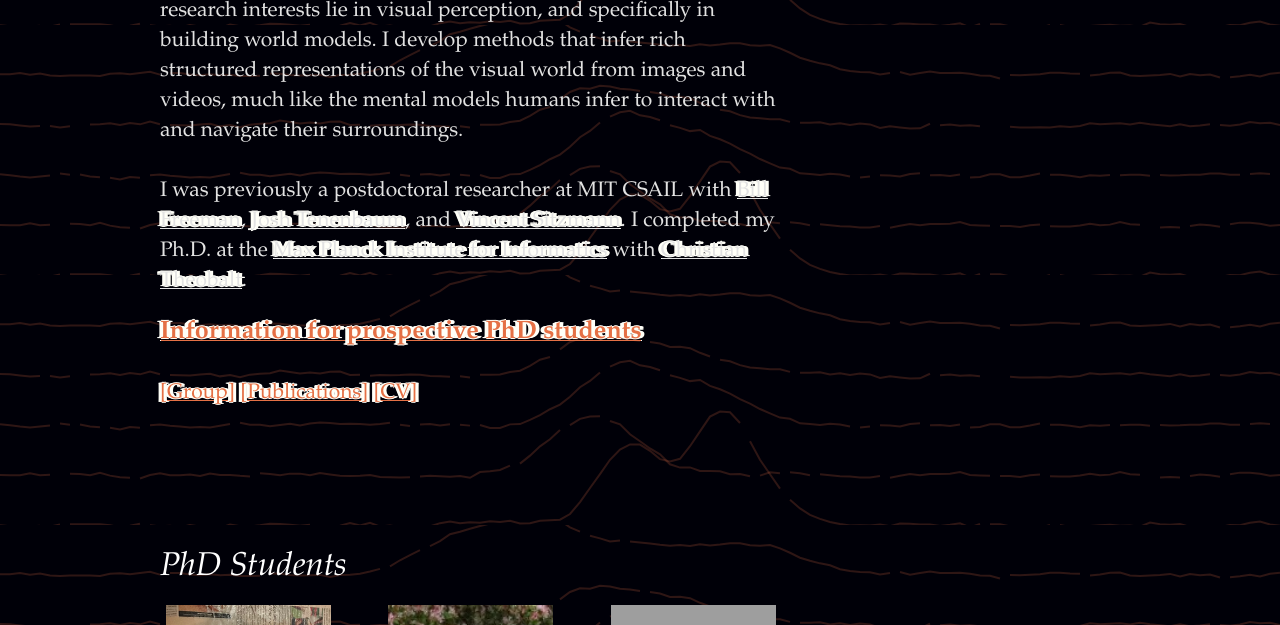
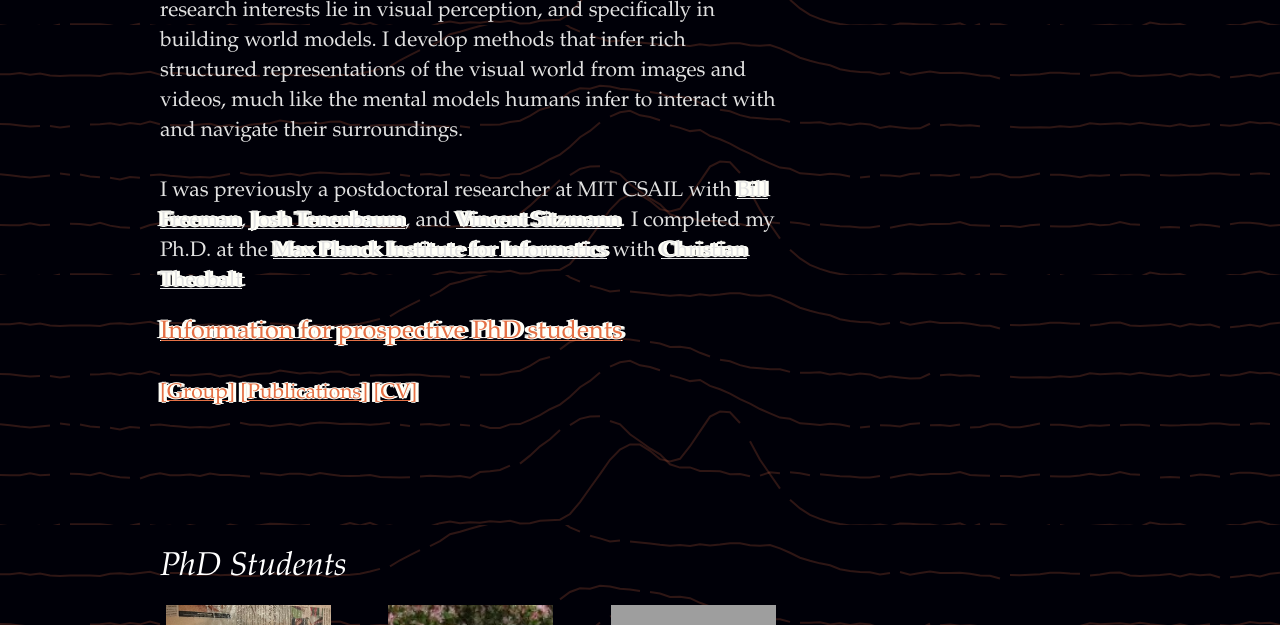
Before and after one commit to ayushtewari/ayushtewari.github.io, an Eleventy site: page index.njk in a window 1280 px wide. Shown: the part 475-1100 px from the top of the page. Built offline with nearby package versions, Linux system fonts and the light colour scheme; Eleventy itself is replaced by a stand-in of ours; files that its build step writes are made by us from their sources; grey boxes are pictures that could not be loaded; what @grimlink/eleventy-plugin-sass would draw is missing.

Commit message:
update files

```diff
--- a/base.njk
+++ b/base.njk
@@ -15,8 +15,10 @@
     font-family: 'ETBembo', 'Palatino Linotype', 'Book Antiqua', Palatino, serif;
   }
 
-    a, a:visited {
-    font-weight: normal;
+  a, a:visited, a:hover {
+    font-family: inherit !important;
+    font-weight: normal !important;
+    font-style: normal !important;
   }
       .marginnote img {
           width: 100%;
```
